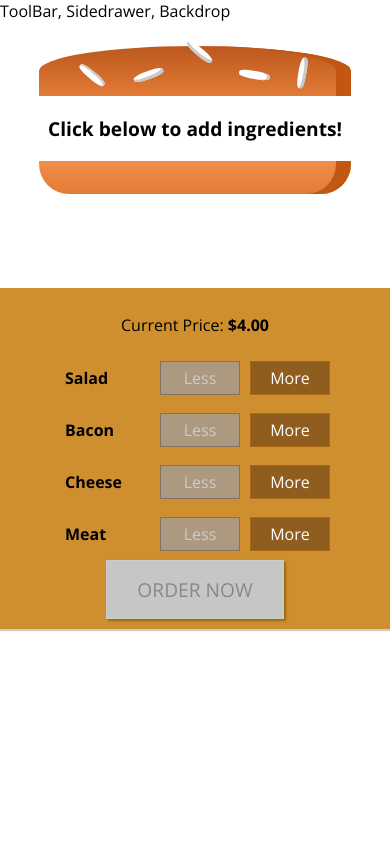
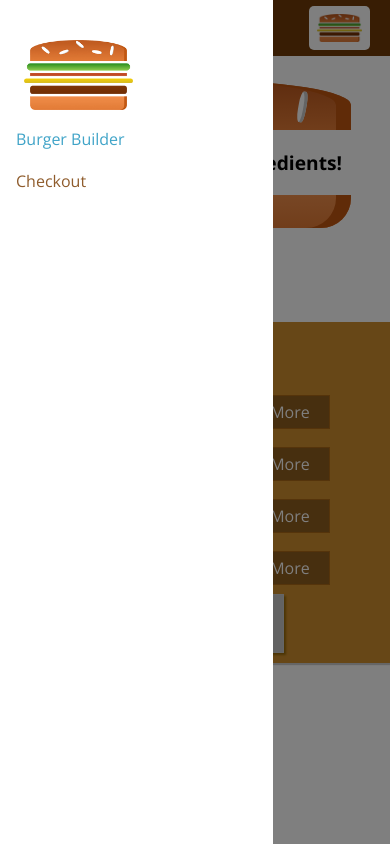
Before and after one commit to masonsteeger/reactjs, a React app in the folder burger-builder/: page / in a window 390 px wide. Built offline with nearby package versions, Linux system fonts and the light colour scheme.

Commit message:
added sidebar for mobile

```diff
--- a/burger-builder/src/components/Layout/Layout.css
+++ b/burger-builder/src/components/Layout/Layout.css
@@ -1,3 +1,3 @@
 .Content {
-    margin-top: 16px;
+    margin-top: 72px;
 }
--- a/burger-builder/src/components/Layout/Layout.js
+++ b/burger-builder/src/components/Layout/Layout.js
@@ -1,15 +1,36 @@
-import React from 'react';
+import React, {Component} from 'react';
 import Aux from '../../hoc/Aux';
+import Toolbar from '../Navigation/Toolbar/Toolbar'
+import classes from './Layout.css';
+import SideDrawer from '../Navigation/SideDrawer/SideDrawer'
 
-import classes from './Layout.css';
+class Layout extends Component{
+    state = {
+        sideDrawerShow:true
+    }
 
-const layout = ( props ) => (
-    <Aux>
-        <div>ToolBar, Sidedrawer, Backdrop </div>
-        <main className={classes.Content}>
-            {props.children}
-        </main>
-    </Aux>
-);
+    sideDrawerClose = () => {
+        this.setState({sideDrawerShow:false})
+    }
 
-export default layout;
+    sideDrawerOpen = () => {
+        this.setState({sideDrawerShow:true})
+    }
+
+
+    render () {
+        return (
+            <Aux>
+                <Toolbar open={this.sideDrawerOpen} />
+                <SideDrawer
+                    open={this.state.sideDrawerShow}
+                    closed={this.sideDrawerClose} />
+                <main className={classes.Content}>
+                    {this.props.children}
+                </main>
+            </Aux>
+        )
+    }
+};
+
+export default Layout;
--- /dev/null
+++ b/burger-builder/src/components/Logo/Logo.css
@@ -0,0 +1,11 @@
+.Logo {
+    background-color: white;
+    padding: 8px;
+    height: 100%;
+    box-sizing: border-box;
+    border-radius: 5px;
+}
+
+.Logo img {
+    height: 100%;
+}
--- /dev/null
+++ b/burger-builder/src/components/Logo/Logo.js
@@ -0,0 +1,12 @@
+import React from 'react';
+
+import burgerLogo from '../../assets/images/burger-logo.png'
+import classes from './Logo.css'
+
+const logo = props => (
+    <div className={classes.Logo} style={{height: props.height}}>
+        <img src={burgerLogo} alt='MyBurger'/>
+    </div>
+);
+
+export default logo
--- /dev/null
+++ b/burger-builder/src/components/Navigation/NavItems/NavItem/NavItem.css
@@ -0,0 +1,45 @@
+.NavItem {
+    margin: 10px 0;
+    box-sizing: border-box;
+    display: block;
+    width: 100%;
+}
+
+.NavItem a {
+    color: #8F5C2C;
+    text-decoration: none;
+    width: 100%;
+    box-sizing: border-box;
+    display: block;
+}
+
+.NavItem a:hover,
+.NavItem a:active,
+.NavItem a.active {
+    color: #40A4C8;
+}
+
+@media (min-width: 500px){
+    .NavItem {
+        margin: 0;
+        display: flex;
+        height: 100%;
+        width: auto;
+        align-items: center;
+    }
+
+    .NavItem a {
+        color: white;
+        height: 100%;
+        padding: 16px 10px;
+        border-bottom: 4px solid transparent;
+    }
+
+    .NavItem a:hover,
+    .NavItem a:active,
+    .NavItem a.active {
+        background-color: #8F5C2C;
+        border-bottom: 4px solid #40A4C8;
+        color: white;
+    }
+}
--- /dev/null
+++ b/burger-builder/src/components/Navigation/NavItems/NavItem/NavItem.js
@@ -0,0 +1,13 @@
+import { checkPropTypes } from 'prop-types';
+import React from 'react';
+
+import classes from './NavItem.css'
+
+const navItem = (props) => (
+    <li className={classes.NavItem}>
+        <a
+            href={props.link}
+            className={props.active ? classes.active : null}>{props.children}</a></li>
+);
+
+export default navItem;
--- /dev/null
+++ b/burger-builder/src/components/Navigation/NavItems/NavItems.css
@@ -0,0 +1,15 @@
+.NavItems {
+    margin: 0;
+    padding: 0;
+    list-style: none;
+    display: flex;
+    flex-flow: column;
+    align-items: center;
+    height: 100%;
+}
+
+@media (min-width: 500px){
+    .NavItems {
+        flex-flow: row;
+    }
+}
--- /dev/null
+++ b/burger-builder/src/components/Navigation/NavItems/NavItems.js
@@ -0,0 +1,13 @@
+import React from 'react';
+
+import classes from './NavItems.css'
+import NavItem from './NavItem/NavItem'
+
+const navItems = () => (
+    <ul className={classes.NavItems}>
+        <NavItem link='/' active>Burger Builder</NavItem>
+        <NavItem link='/'>Checkout</NavItem>
+    </ul>
+)
+
+export default navItems;
--- /dev/null
+++ b/burger-builder/src/components/Navigation/SideDrawer/SideDrawer.css
@@ -0,0 +1,27 @@
+.SideDrawer {
+    position: fixed;
+    width: 280px;
+    max-width: 70%;
+    height: 100%;
+    left: 0;
+    top: 0;
+    z-index: 200;
+    background-color: white;
+    padding: 32px 16px;
+    box-sizing: border-box;
+    transition: transform 0.3s ease-out;
+}
+
+@media (min-width: 500px){
+    .SideDrawer {
+        display: none;
+    }
+}
+
+.Open{
+    transform: translateX(0);
+}
+
+.Close{
+    transform: translateX(-100%);
+}
--- /dev/null
+++ b/burger-builder/src/components/Navigation/SideDrawer/SideDrawer.js
@@ -0,0 +1,28 @@
+import React from 'react';
+
+import Logo from '../../Logo/Logo';
+import NavItems from '../NavItems/NavItems';
+import Backdrop from '../../UI/Backdrop/Backdrop';
+import Aux from '../../../hoc/Aux';
+import classes from './SideDrawer.css';
+
+const sideDrawer = (props) => {
+    let attachedClasses = [classes.SideDrawer, classes.Close];
+
+    if (props.open) {
+        attachedClasses = [classes.SideDrawer, classes.Open];
+    }
+    return(
+        <Aux>
+            <Backdrop show={props.open} clicked={props.closed} />
+            <div className={attachedClasses.join(' ')}>
+                <Logo height='11%'/>
+                <nav>
+                    <NavItems />
+                </nav>
+            </div>
+        </Aux>
+    );
+}
+
+export default sideDrawer;
--- /dev/null
+++ b/burger-builder/src/components/Navigation/Toolbar/Toolbar.css
@@ -0,0 +1,48 @@
+.Toolbar {
+    height: 56px;
+    width: 100%;
+    position: fixed;
+    top: 0;
+    left: 0;
+    background-color: #703B09;
+    display: flex;
+    justify-content: space-between;
+    align-items: center;
+    padding: 0 20px;
+    box-sizing: border-box;
+    z-index: 90;
+}
+
+.Toolbar nav {
+    height: 100%;
+}
+
+.DrawerToggle {
+    width: 40px;
+    height: 100%;
+    display: flex;
+    flex-flow: column;
+    justify-content: space-around;
+    align-items: center;
+    padding: 10px 0;
+    box-sizing: border-box;
+    cursor: pointer;
+}
+
+.DrawerToggle div {
+    width: 90%;
+    height: 3px;
+    background-color: white;
+}
+
+@media (min-width: 499px) {
+    .DrawerToggle {
+        display: none;
+    }
+}
+
+@media (max-width: 499px) {
+    .DesktopOnly {
+        display: none;
+    }
+}
--- /dev/null
+++ b/burger-builder/src/components/Navigation/Toolbar/Toolbar.js
@@ -0,0 +1,21 @@
+import React from 'react';
+
+import classes from './Toolbar.css';
+import Logo from '../../Logo/Logo';
+import NavItems from '../NavItems/NavItems';
+
+const toolbar = (props) => (
+    <header className={classes.Toolbar}>
+        <div className={classes.DrawerToggle} onClick={props.open}>
+            <div></div>
+            <div></div>
+            <div></div>
+        </div>
+        <Logo height="80%"/>
+        <nav className={classes.DesktopOnly}>
+            <NavItems />
+        </nav>
+    </header>
+);
+
+export default toolbar;
```
Also changed, not shown: burger-builder/src/assets/images/burger-logo.png (added).
